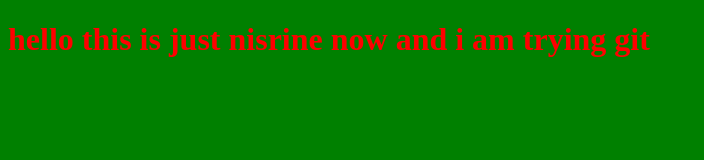
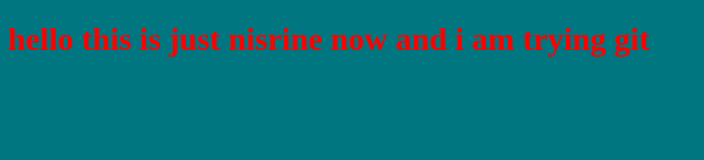
Before and after one commit to Nisrine13/mon-premier-projet, a plain HTML site: page index.html in a window 1280 px wide. Shown: the whole page, without its empty margins (0-704 px from the left). Drawn offline with Linux system fonts and the light colour scheme.

Commit message:
new background color

```diff
--- a/style.css
+++ b/style.css
@@ -1,2 +1,2 @@
 h1{ color: red;}
-body{ background-color: green;}
+body{ background-color: rgb(0, 119, 128);}
```
